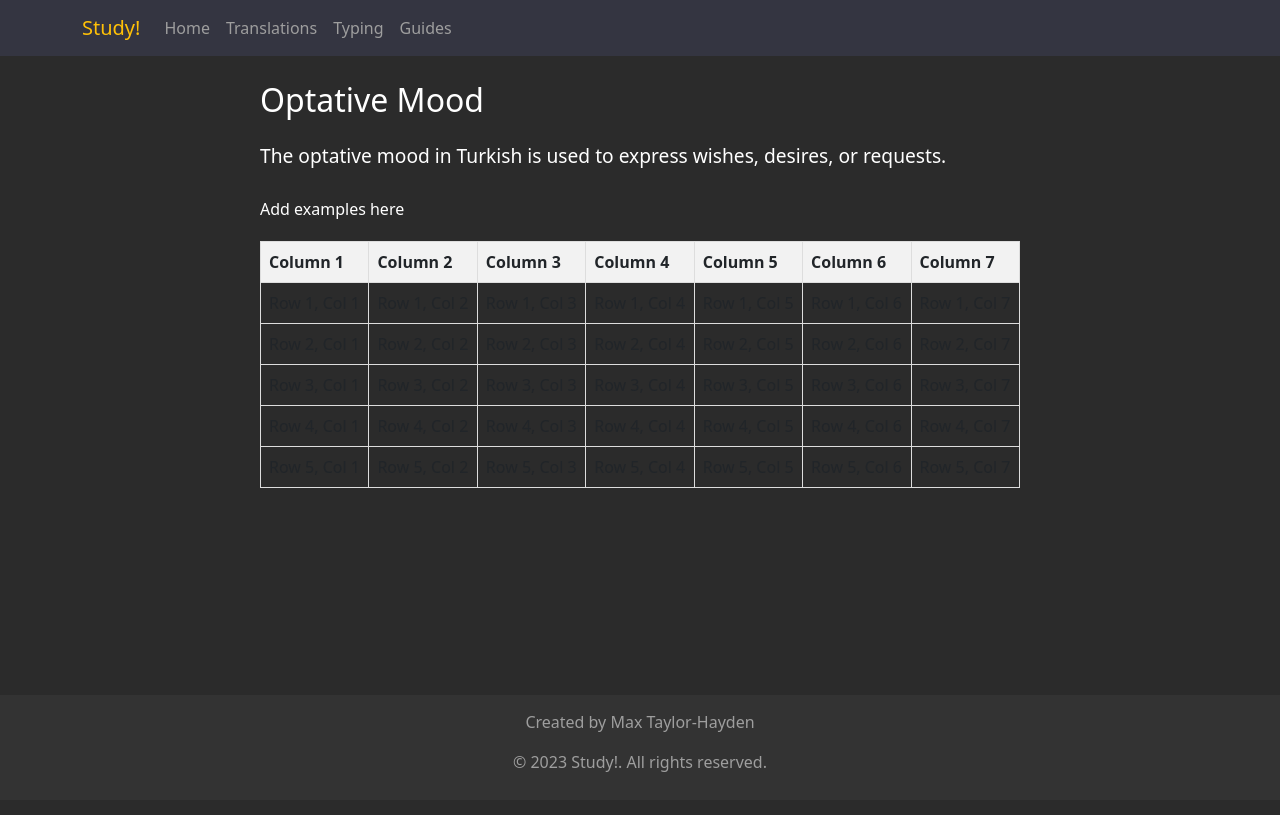
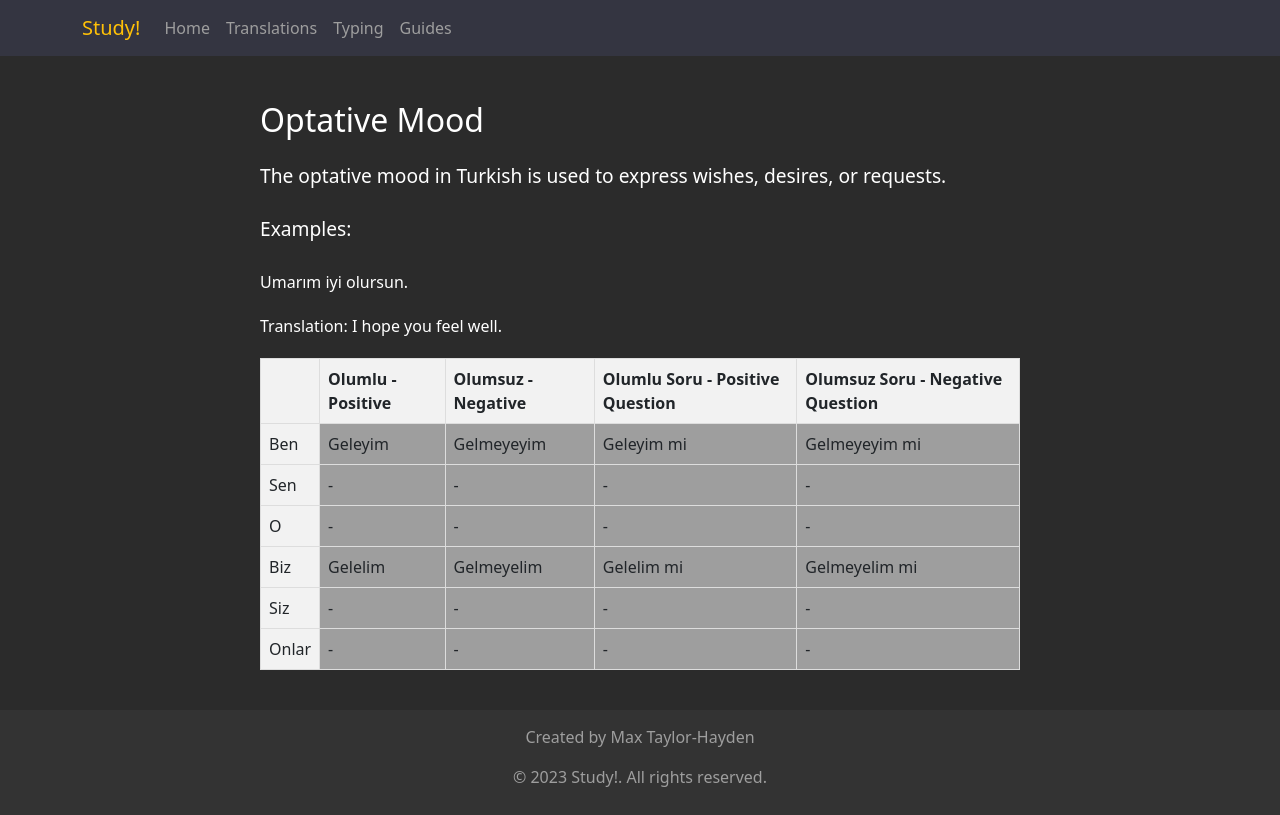
Before and after one commit to mtaylorhayden/translations-client, a React (Create React App) app: page /guide/1 in a window 1280 px wide. Built offline with nearby package versions, Linux system fonts and the light colour scheme.

Commit message:
fixed footer-overlay issue

```diff
--- a/src/App.css
+++ b/src/App.css
@@ -1,5 +1,6 @@
 .App {
   text-align: center;
+  border: #61dafb;
 }
 
 .App-logo {
@@ -36,3 +37,15 @@
     transform: rotate(360deg);
   }
 }
+
+.main {
+  flex: 1; /* Make the main content flexible to take up the remaining space */
+  padding: 20px; /* Add padding to create space between content and footer */
+}
+
+footer {
+  background-color: #333;
+  color: white;
+  text-align: center;
+  padding: 10px;
+}
--- a/src/App.js
+++ b/src/App.js
@@ -13,7 +13,7 @@ function App() {
   return (
     <>
       <NavigationBar />
-      <div>
+      <div className="main">
         <Routes>
           <Route path="/" element={<HomePage />} />
           <Route path="translations" element={<TranslationsInput />} />
--- a/src/Components/Footer.module.css
+++ b/src/Components/Footer.module.css
@@ -1,4 +1,4 @@
-.footer {
+/* .footer {
   background-color: #333;
   color: white;
   text-align: center;
@@ -6,4 +6,11 @@
   position: fixed;
   bottom: 0;
   width: 100%;
+} */
+
+.footer {
+  background-color: #333;
+  color: white;
+  text-align: center;
+  padding: 10px;
 }
--- a/src/Guides/Guide.jsx
+++ b/src/Guides/Guide.jsx
@@ -11,65 +11,64 @@ export const Guide = (props) => {
         The optative mood in Turkish is used to express wishes, desires, or
         requests.
       </h4>
-      <div className={styles.examples}>Add examples here</div>
-
-      <table>
+      <h3 className={styles.description}>Examples:</h3>
+      <ul>
+        <li>Umarım iyi olursun.</li>
+        <li>Translation: I hope you feel well.</li>
+      </ul>
+      {/* <div className={styles.examples}>Add examples here</div> */}
+      <table border="1">
         <thead>
           <tr>
-            <th>Column 1</th>
-            <th>Column 2</th>
-            <th>Column 3</th>
-            <th>Column 4</th>
-            <th>Column 5</th>
-            <th>Column 6</th>
-            <th>Column 7</th>
+            <th></th>
+            <th>Olumlu - Positive</th>
+            <th>Olumsuz - Negative</th>
+            <th>Olumlu Soru - Positive Question</th>
+            <th>Olumsuz Soru - Negative Question</th>
           </tr>
         </thead>
         <tbody>
           <tr>
-            <td>Row 1, Col 1</td>
-            <td>Row 1, Col 2</td>
-            <td>Row 1, Col 3</td>
-            <td>Row 1, Col 4</td>
-            <td>Row 1, Col 5</td>
-            <td>Row 1, Col 6</td>
-            <td>Row 1, Col 7</td>
+            <td className={styles.row}>Ben</td>
+            <td className={styles.inside}>Geleyim</td>
+            <td className={styles.inside}>Gelmeyeyim</td>
+            <td className={styles.inside}>Geleyim mi</td>
+            <td className={styles.inside}>Gelmeyeyim mi</td>
           </tr>
           <tr>
-            <td>Row 2, Col 1</td>
-            <td>Row 2, Col 2</td>
-            <td>Row 2, Col 3</td>
-            <td>Row 2, Col 4</td>
-            <td>Row 2, Col 5</td>
-            <td>Row 2, Col 6</td>
-            <td>Row 2, Col 7</td>
+            <td className={styles.row}>Sen</td>
+            <td className={styles.inside}>-</td>
+            <td className={styles.inside}>-</td>
+            <td className={styles.inside}>-</td>
+            <td className={styles.inside}>-</td>
           </tr>
           <tr>
-            <td>Row 3, Col 1</td>
-            <td>Row 3, Col 2</td>
-            <td>Row 3, Col 3</td>
-            <td>Row 3, Col 4</td>
-            <td>Row 3, Col 5</td>
-            <td>Row 3, Col 6</td>
-            <td>Row 3, Col 7</td>
+            <td className={styles.row}>O</td>
+            <td className={styles.inside}>-</td>
+            <td className={styles.inside}>-</td>
+            <td className={styles.inside}>-</td>
+            <td className={styles.inside}>-</td>
           </tr>
           <tr>
-            <td>Row 4, Col 1</td>
-            <td>Row 4, Col 2</td>
-            <td>Row 4, Col 3</td>
-            <td>Row 4, Col 4</td>
-            <td>Row 4, Col 5</td>
-            <td>Row 4, Col 6</td>
-            <td>Row 4, Col 7</td>
+            <td className={styles.row}>Biz</td>
+            <td className={styles.inside}>Gelelim</td>
+            <td className={styles.inside}>Gelmeyelim</td>
+            <td className={styles.inside}>Gelelim mi</td>
+            <td className={styles.inside}>Gelmeyelim mi</td>
           </tr>
           <tr>
-            <td>Row 5, Col 1</td>
-            <td>Row 5, Col 2</td>
-            <td>Row 5, Col 3</td>
-            <td>Row 5, Col 4</td>
-            <td>Row 5, Col 5</td>
-            <td>Row 5, Col 6</td>
-            <td>Row 5, Col 7</td>
+            <td className={styles.row}>Siz</td>
+            <td className={styles.inside}>-</td>
+            <td className={styles.inside}>-</td>
+            <td className={styles.inside}>-</td>
+            <td className={styles.inside}>-</td>
+          </tr>
+          <tr>
+            <td className={styles.row}>Onlar</td>
+            <td className={styles.inside}>-</td>
+            <td className={styles.inside}>-</td>
+            <td className={styles.inside}>-</td>
+            <td className={styles.inside}>-</td>
           </tr>
         </tbody>
       </table>
--- a/src/Guides/Guide.module.css
+++ b/src/Guides/Guide.module.css
@@ -35,6 +35,15 @@ td {
   text-align: left;
 }
 
-th {
+th,
+.row {
   background-color: #f2f2f2;
 }
+
+.inside {
+  background-color: #9e9e9e;
+}
+
+li {
+  color: #ffffff;
+}
--- a/src/index.css
+++ b/src/index.css
@@ -12,6 +12,13 @@ code {
     monospace;
 } */
 
+/* CSS Reset */
+* {
+  margin: 0;
+  padding: 0;
+  box-sizing: border-box;
+}
+
 html,
 body,
 #root {
@@ -20,3 +27,13 @@ body,
   padding: 0;
   background-color: #2b2b2b;
 }
+
+html {
+  overflow-y: scroll; /* Add a vertical scrollbar */
+}
+
+#root {
+  display: flex;
+  flex-direction: column;
+  min-height: 100vh;
+}
```
